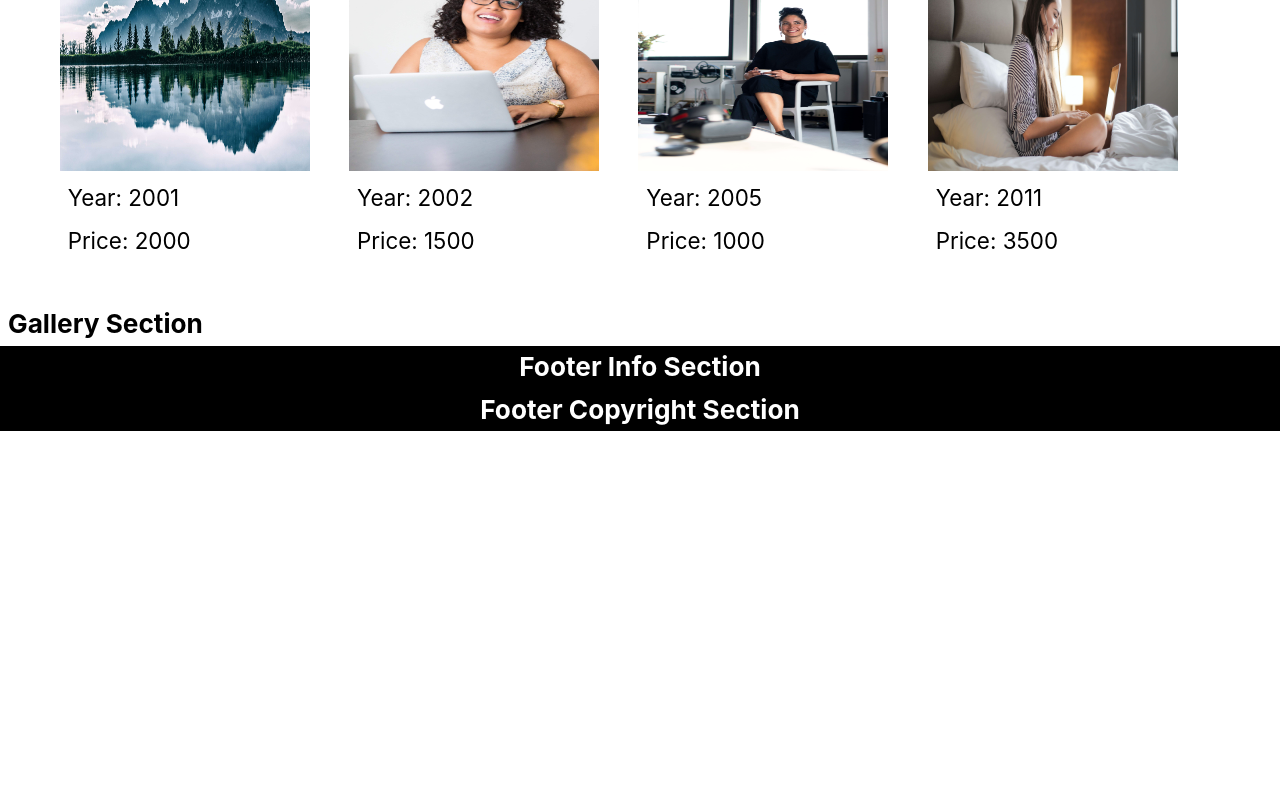
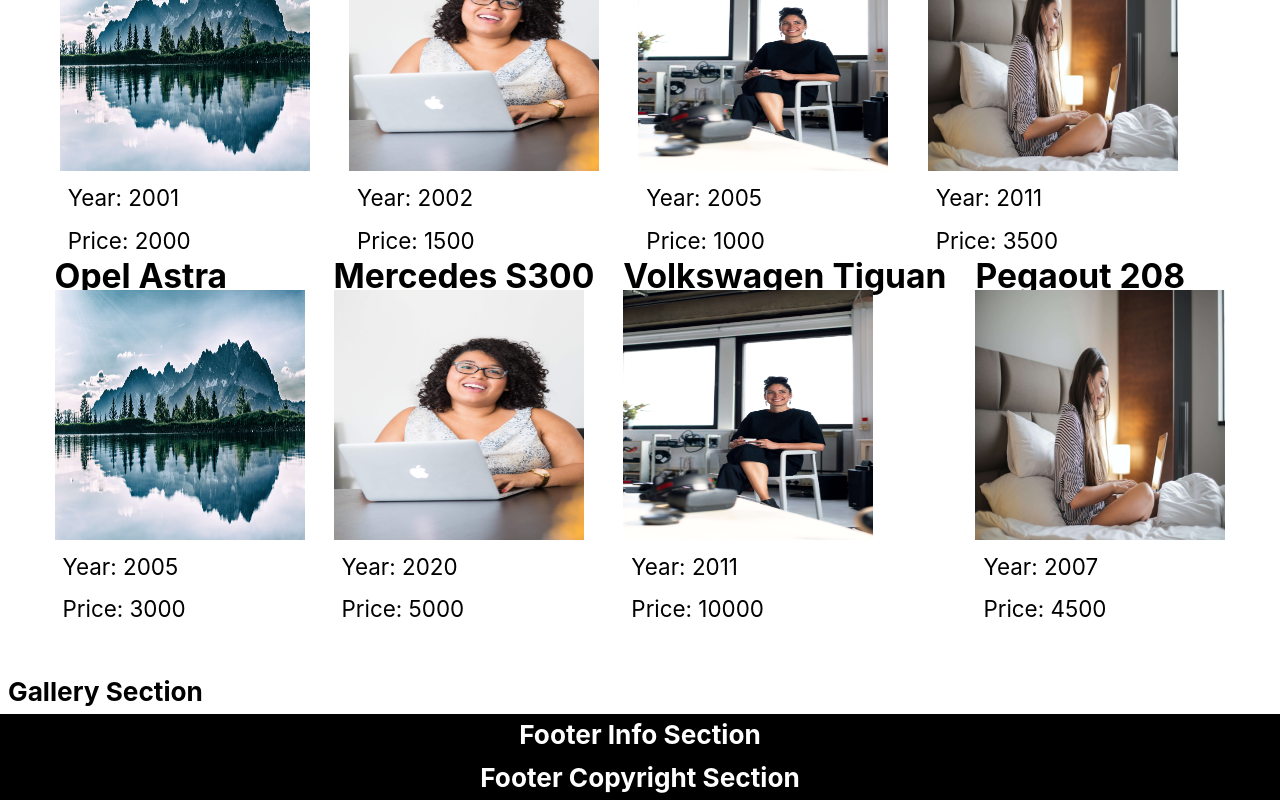
Before and after one commit to itobuka-vm/RT-T, a React (Create React App) app: page / in a window 1280 px wide. Shown: the part 7352-8152 px from the top of the page. Before the commit the page ends 7783 px from the top, so only its background shows below. Built offline with nearby package versions, Linux system fonts and the light colour scheme.

Commit message:
restructuring data and components in src/

```diff
--- a/src/components/main/dataCars.js
+++ b/src/data/dataCars.js
@@ -30,6 +30,38 @@
     carName: "Grande Punto",
     carYear: 2011,
     carPrice: 3500
+  },
+  {
+    id: 5,
+    carImgUrl: "./assets/images/img01.jpg",
+    carBrand: "Opel",
+    carName: "Astra",
+    carYear: 2005,
+    carPrice: 3000
+  },
+  {
+    id: 6,
+    carImgUrl: "./assets/images/img02.jpg",
+    carBrand: "Mercedes",
+    carName: "S300",
+    carYear: 2020,
+    carPrice: 5000
+  },
+  {
+    id: 7,
+    carImgUrl: "./assets/images/img03.jpg",
+    carBrand: "Volkswagen",
+    carName: "Tiguan",
+    carYear: 2011,
+    carPrice: 10000
+  },
+  {
+    id: 8,
+    carImgUrl: "./assets/images/img04.jpg",
+    carBrand: "Pegaout",
+    carName: "208",
+    carYear: 2007,
+    carPrice: 4500
   }
 ]
 
```
Also changed, not shown: src/components/main/Content.js (+6 -4 lines), src/data/dataContacts.js (renamed from src/components/main/dataContacts.js), src/data/dataImages.js (renamed from src/components/main/dataImages.js), src/data/dataJokes.js (renamed from src/components/main/dataJokes.js), src/data/dataProducts.js (renamed from src/components/main/dataProducts.js).
